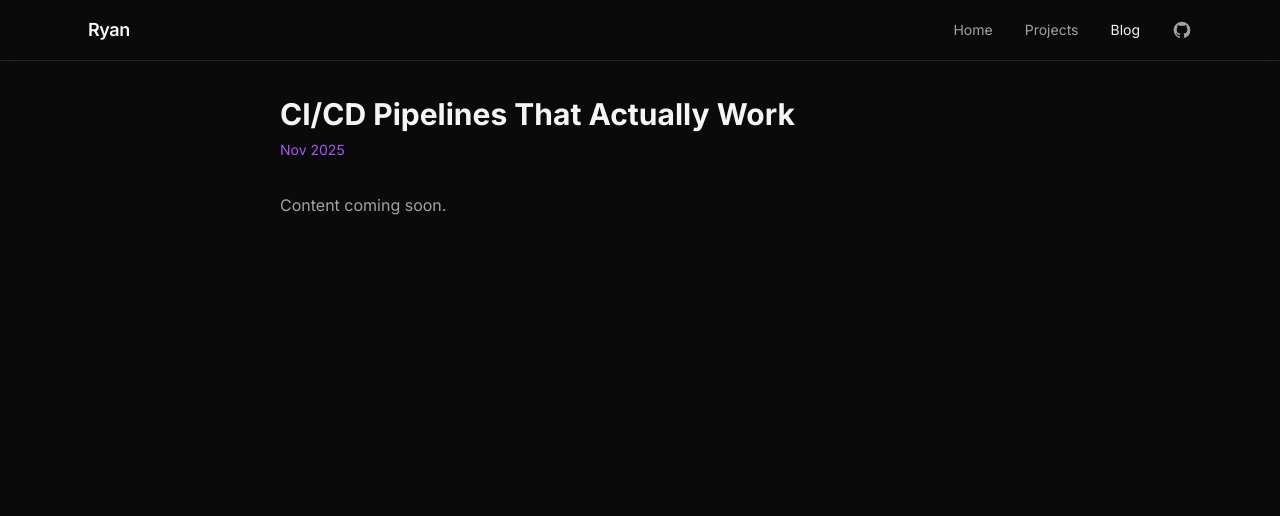
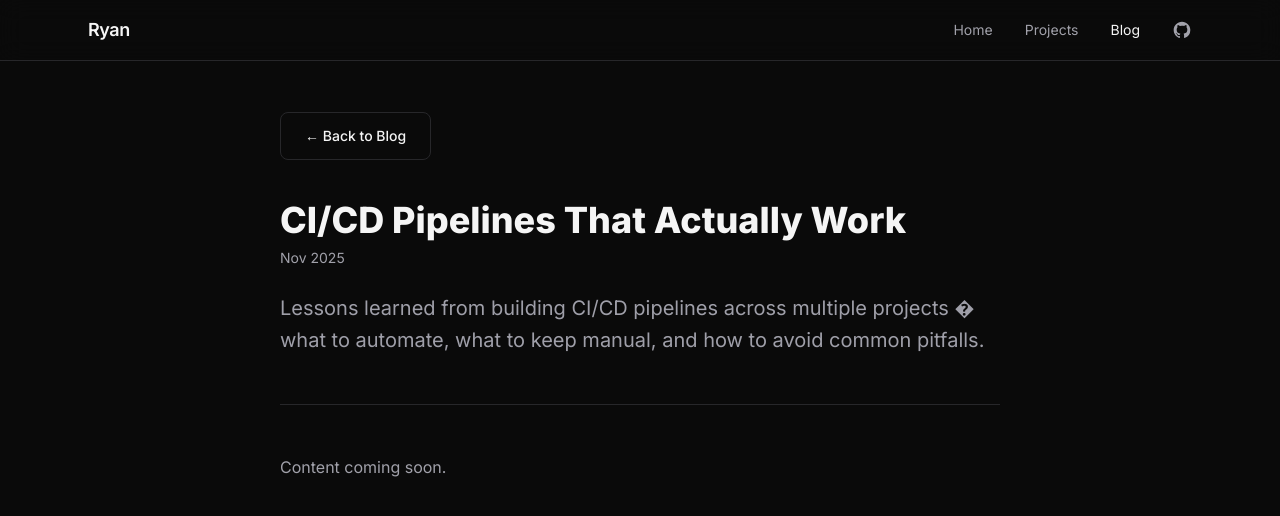
Before and after one commit to goodguyryan/homeserver, a Next.js app in the folder website/frontend/: page /blog/cicd-pipelines-that-work in a window 1280 px wide. Shown: the top 516 px of the page. Built offline with nearby package versions, Linux system fonts and the light colour scheme.

Commit message:
Implement blog feature

```diff
--- a/website/frontend/app/blog/[slug]/page.tsx
+++ b/website/frontend/app/blog/[slug]/page.tsx
@@ -1,5 +1,5 @@
 import { getAllBlogPosts, getAllBlogSlugs } from "@/lib/content";
-import Navbar from "../../components/Navbar";
+import Link from "next/link";
 
 export function generateStaticParams() {
   return getAllBlogSlugs().map((slug) => ({ slug }));
@@ -19,28 +19,28 @@ export default async function BlogPostPage({
 
   if (!meta) {
     return (
-      <>
-        <Navbar />
-        <main className="flex min-h-screen items-center justify-center px-6">
+      <div className="flex min-h-screen items-center justify-center px-6">
         <div className="text-center">
           <h1 className="text-3xl font-bold">Not Found</h1>
           <p className="mt-4 text-muted">Blog post not found.</p>
         </div>
-        </main>
-      </>
+      </div>
     );
   }
 
   return (
-    <>
-      <Navbar />
-      <article className="mx-auto max-w-3xl px-6 py-24">
-        <h1 className="text-3xl font-bold">{meta.title}</h1>
-        <span className="mt-2 block text-sm text-accent">{meta.date}</span>
-        <div className="mt-8">
+    <article className="prose prose-invert prose-zinc mx-auto max-w-3xl px-6 py-24">
+      <Link
+        href="/blog"
+        className="mt-4 mb-4 inline-flex h-12 items-center justify-center rounded-lg border border-border px-6 text-sm font-medium text-foreground no-underline transition-colors hover:border-muted hover:bg-surface hover:!text-foreground"
+      >
+        &larr; Back to Blog
+      </Link>
+      <h1 className="mt-6 mb-2">{meta.title}</h1>
+      <p className="text-sm text-muted not-prose mb-2">{meta.date}</p>
+      <p className="lead">{meta.excerpt}</p>
+      <hr />
       <Post />
-        </div>
     </article>
-    </>
   );
 }
--- /dev/null
+++ b/website/frontend/app/blog/layout.tsx
@@ -0,0 +1,14 @@
+import Navbar from "../components/Navbar";
+
+export default function BlogLayout({
+  children,
+}: {
+  children: React.ReactNode;
+}) {
+  return (
+    <>
+      <Navbar />
+      <main>{children}</main>
+    </>
+  );
+}
--- a/website/frontend/app/blog/page.tsx
+++ b/website/frontend/app/blog/page.tsx
@@ -1,15 +1,12 @@
 import { getAllBlogPosts } from "@/lib/content";
 import Link from "next/link";
-import Navbar from "../components/Navbar";
 import BlogCard from "../components/BlogCard";
 
 export default function BlogPage() {
   const posts = getAllBlogPosts();
 
   return (
-    <>
-      <Navbar />
-      <main className="px-6 py-24">
+    <div className="px-6 py-24">
       <div className="mx-auto max-w-4xl">
         <h1 className="text-center text-3xl font-bold">Blog</h1>
         <p className="mt-4 text-center text-muted">All posts</p>
@@ -18,14 +15,15 @@ export default function BlogPage() {
             <BlogCard key={post.slug} post={post} />
           ))}
         </div>
+        <div className="mt-10 flex justify-end">
           <Link
             href="/"
-            className="mt-10 inline-flex h-12 items-center justify-center rounded-lg border border-border px-6 text-sm font-medium text-foreground transition-colors hover:border-muted hover:bg-surface"
+            className="inline-flex h-12 items-center justify-center rounded-lg border border-border px-6 text-sm font-medium text-foreground transition-colors hover:border-muted hover:bg-surface"
           >
-            ← Back to Home
+            &larr; Back to Home
           </Link>
         </div>
-      </main>
-    </>
+      </div>
+    </div>
   );
 }
--- a/website/frontend/app/components/BlogCard.tsx
+++ b/website/frontend/app/components/BlogCard.tsx
@@ -7,7 +7,7 @@ interface BlogCardProps {
 
 export default function BlogCard({ post }: BlogCardProps) {
   return (
-    <div className="flex flex-col rounded-lg border border-border bg-surface p-5 transition-colors hover:border-muted">
+    <Link href={`/blog/${post.slug}`} className="flex flex-col rounded-lg border border-border bg-surface p-5 transition-colors hover:border-muted no-underline">
       <div className="flex h-8 items-center rounded-md bg-background text-xs text-accent font-medium">
         {post.date}
       </div>
@@ -16,8 +16,7 @@ export default function BlogCard({ post }: BlogCardProps) {
       <p className="mt-2 text-sm leading-relaxed text-muted">{post.excerpt}</p>
 
       <div className="mt-auto pt-4">
-        <Link
-          href={`/blog/${post.slug}`}
+        <span
           className="inline-flex items-center gap-1.5 text-xs text-muted transition-colors hover:text-foreground"
         >
           Read more
@@ -34,8 +33,8 @@ export default function BlogCard({ post }: BlogCardProps) {
               d="M13.5 6H5.25A2.25 2.25 0 003 8.25v10.5A2.25 2.25 0 005.25 21h10.5A2.25 2.25 0 0018 18.75V10.5m-10.5 6L21 3m0 0h-5.25M21 3v5.25"
             />
           </svg>
-        </Link>
+        </span>
       </div>
-    </div>
+    </Link>
   );
 }
--- a/website/frontend/app/globals.css
+++ b/website/frontend/app/globals.css
@@ -1,4 +1,5 @@
 @import "tailwindcss";
+@plugin "@tailwindcss/typography";
 
 @theme inline {
   --color-background: #0a0a0a;
@@ -9,6 +10,7 @@
   --color-surface: #111111;
   --color-border: #27272a;
   --font-sans: var(--font-inter);
+  --typography-color: var(--color-foreground);
 }
 
 html {
@@ -25,3 +27,88 @@ body {
   background: var(--color-accent);
   color: white;
 }
+
+.prose {
+  --tw-prose-body: var(--color-muted);
+  --tw-prose-headings: var(--color-foreground);
+  --tw-prose-links: var(--color-accent);
+  --tw-prose-bold: var(--color-foreground);
+  --tw-prose-code: var(--color-accent);
+  --tw-prose-pre-code: var(--color-foreground);
+  --tw-prose-pre-bg: var(--color-surface);
+  --tw-prose-pre-border: var(--color-border);
+  --tw-prose-quotes: var(--color-muted);
+  --tw-prose-quote-borders: var(--color-accent);
+  --tw-prose-hr: var(--color-border);
+  --tw-prose-th-borders: var(--color-border);
+  --tw-prose-td-borders: var(--color-border);
+  --tw-prose-counters: var(--color-muted);
+  --tw-prose-bullets: var(--color-muted);
+  --tw-prose_hr: var(--color-border);
+}
+
+.prose a:hover {
+  color: var(--color-accent-hover);
+}
+
+.prose pre {
+  border: 1px solid var(--color-border);
+}
+
+.prose code::before,
+.prose code::after {
+  content: none;
+}
+
+.prose code:not(pre code) {
+  background: var(--color-surface);
+  border: 1px solid var(--color-border);
+  padding: 0.125rem 0.375rem;
+  border-radius: 0.25rem;
+  font-size: 0.875em;
+}
+
+[data-rehype-pretty-code-figure] pre {
+  overflow-x: auto;
+  border: 1px solid var(--color-border);
+  border-radius: 0.5rem;
+  padding: 1rem;
+}
+
+[data-rehype-pretty-code-figure] code {
+  font-size: 0.875rem;
+  line-height: 1.7;
+}
+
+[data-rehype-pretty-code-title] {
+  padding: 0.5rem 1rem;
+  font-size: 0.75rem;
+  font-family: var(--font-sans), ui-sans-serif, system-ui, sans-serif;
+  color: var(--color-muted);
+  background: var(--color-surface);
+  border: 1px solid var(--color-border);
+  border-bottom: none;
+  border-radius: 0.5rem 0.5rem 0 0;
+}
+
+[data-rehype-pretty-code-title] + pre {
+  border-radius: 0 0 0.5rem 0.5rem;
+  margin-top: 0;
+}
+
+[data-highlighted-chars] {
+  background: rgba(168, 85, 247, 0.15);
+  border-radius: 0.125rem;
+  padding: 0.0625rem 0;
+}
+
+[data-line] {
+  border-left: 2px solid transparent;
+  padding-left: 0.75rem;
+  margin-left: -0.75rem;
+}
+
+[data-highlighted-line] {
+  border-left-color: var(--color-accent);
+  background: rgba(168, 85, 247, 0.08);
+}
--- a/website/frontend/app/projects/page.tsx
+++ b/website/frontend/app/projects/page.tsx
@@ -18,12 +18,14 @@ export default function ProjectsPage() {
               <ProjectCard key={project.slug} project={project} />
             ))}
           </div>
-          <Link
-            href="/"
-            className="mt-10 inline-flex h-12 items-center justify-center rounded-lg border border-border px-6 text-sm font-medium text-foreground transition-colors hover:border-muted hover:bg-surface"
-          >
-            ← Back to Home
-          </Link>
+          <div className="mt-10 flex justify-end">
+            <Link
+              href="/"
+              className="inline-flex h-12 items-center justify-center rounded-lg border border-border px-6 text-sm font-medium text-foreground transition-colors hover:border-muted hover:bg-surface"
+            >
+              ← Back to Home
+            </Link>
+          </div>
         </div>
       </main>
     </>
--- a/website/frontend/mdx-components.tsx
+++ b/website/frontend/mdx-components.tsx
@@ -1,38 +1,5 @@
 import type { MDXComponents } from "mdx/types";
 
 export function useMDXComponents(): MDXComponents {
-  return {
-    h1: ({ children }) => (
-      <h1 className="mt-8 mb-4 text-3xl font-bold">{children}</h1>
-    ),
-    h2: ({ children }) => (
-      <h2 className="mt-6 mb-3 text-2xl font-semibold">{children}</h2>
-    ),
-    p: ({ children }) => (
-      <p className="mb-4 leading-relaxed text-muted">{children}</p>
-    ),
-    a: ({ href, children }) => (
-      <a href={href} className="text-accent underline hover:text-accent-hover">
-        {children}
-      </a>
-    ),
-    code: ({ children }) => (
-      <code className="rounded bg-surface px-1.5 py-0.5 text-sm text-accent">
-        {children}
-      </code>
-    ),
-    pre: ({ children }) => (
-      <pre className="mb-4 overflow-x-auto rounded bg-surface p-4 text-sm">
-        {children}
-      </pre>
-    ),
-    ul: ({ children }) => <ul className="mb-4 list-disc pl-6">{children}</ul>,
-    ol: ({ children }) => <ol className="mb-4 list-decimal pl-6">{children}</ol>,
-    li: ({ children }) => <li className="mb-1 text-muted">{children}</li>,
-    blockquote: ({ children }) => (
-      <blockquote className="mb-4 border-l-2 border-accent pl-4 italic text-muted">
-        {children}
-      </blockquote>
-    ),
-  };
+  return {};
 }
--- a/website/frontend/next.config.ts
+++ b/website/frontend/next.config.ts
@@ -6,6 +6,19 @@ const nextConfig: NextConfig = {
   pageExtensions: ["js", "jsx", "md", "mdx", "ts", "tsx"],
 };
 
-const withMDX = createMDX();
+const withMDX = createMDX({
+  options: {
+    remarkPlugins: ["remark-frontmatter", "remark-mdx-frontmatter", "remark-gfm"],
+    rehypePlugins: [
+      [
+        "rehype-pretty-code",
+        {
+          theme: "github-dark",
+          keepBackground: true,
+        },
+      ],
+    ],
+  },
+});
 
 export default withMDX(nextConfig);
```
Also changed, not shown: website/frontend/package.json (+7 -1 lines), 1 other file (tests, documents, lock files or other folders). Lines whose indentation alone changed are shown as unchanged.
